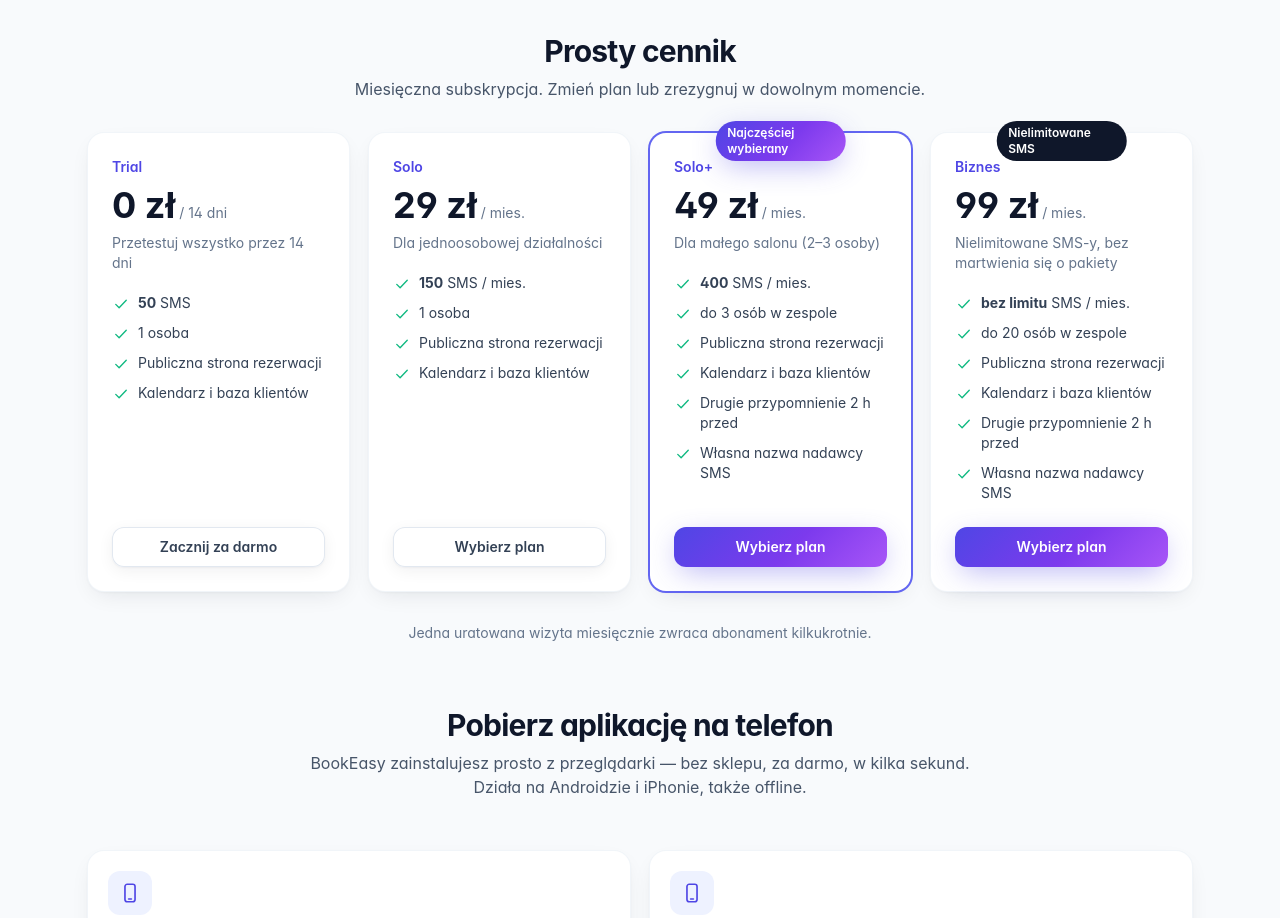
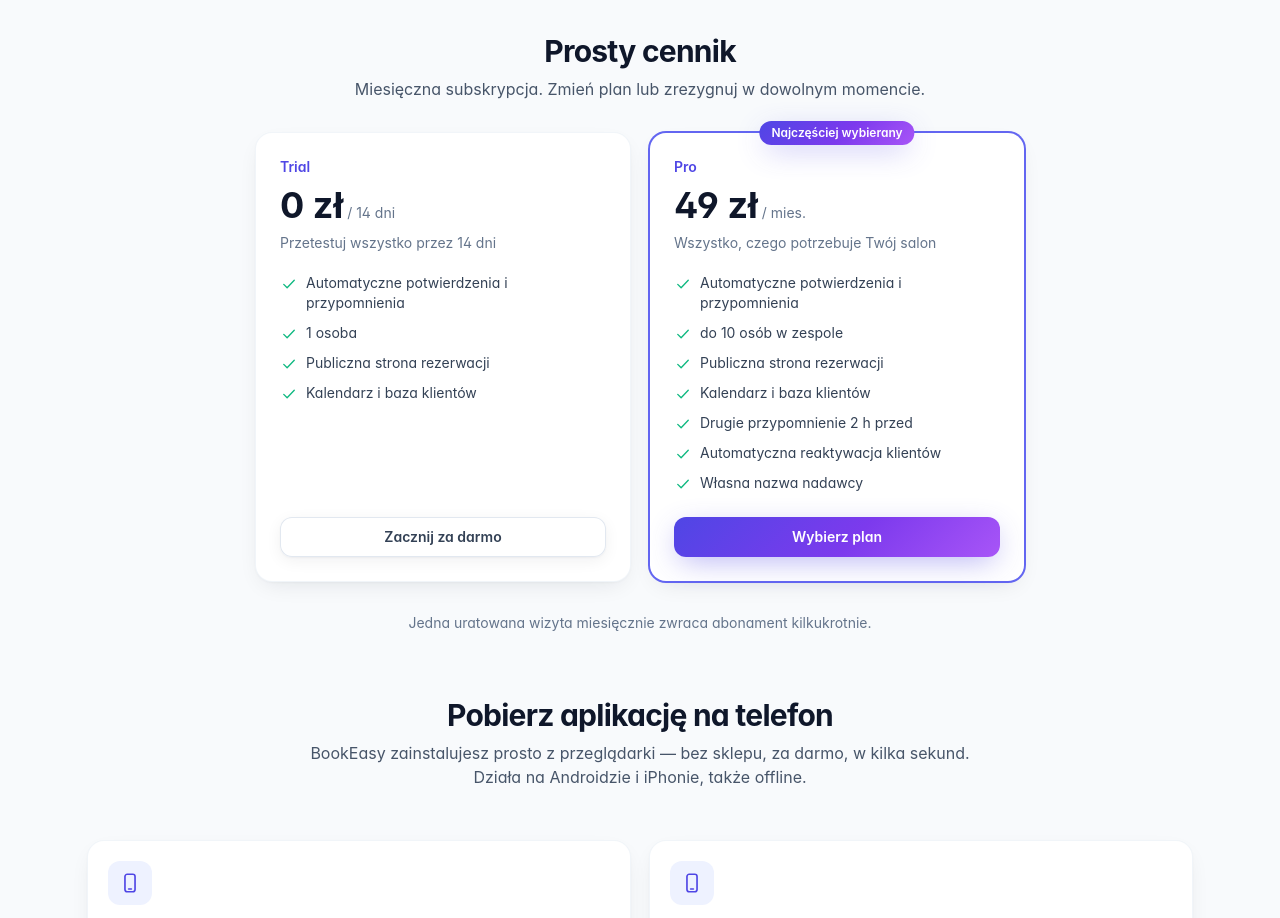
Before and after one commit to Esakis/rezerwacje-uslugodawcy, a Next.js app: page / in a window 1280 px wide. Shown: the part 1060-1978 px from the top of the page. Built offline with nearby package versions, Linux system fonts and the light colour scheme.

Commit message:
Cennik: dwa plany Trial i Pro, bez limitów SMS na kartach

```diff
--- a/app/page.tsx
+++ b/app/page.tsx
@@ -1,5 +1,5 @@
 import Link from "next/link";
-import { PLANS, PLAN_ORDER, smsLimitLabel, isUnlimited } from "@/lib/plans";
+import { PLANS, PLAN_ORDER } from "@/lib/plans";
 import { InstallAppButton } from "./install-app";
 import {
   IconClock,
@@ -91,7 +91,7 @@ export default function LandingPage() {
           <h2 className="text-3xl font-bold tracking-tight">Prosty cennik</h2>
           <p className="mt-2 text-ink-600">Miesięczna subskrypcja. Zmień plan lub zrezygnuj w dowolnym momencie.</p>
         </div>
-        <div className="mt-8 grid gap-5 sm:grid-cols-2 lg:grid-cols-4">
+        <div className="mx-auto mt-8 grid max-w-3xl gap-5 sm:grid-cols-2">
           {PLAN_ORDER.map((id) => {
             const p = PLANS[id];
             const highlight = p.highlight;
@@ -107,11 +107,6 @@ export default function LandingPage() {
                     Najczęściej wybierany
                   </span>
                 )}
-                {isUnlimited(p) && (
-                  <span className="absolute -top-3 left-1/2 -translate-x-1/2 rounded-full bg-ink-900 px-3 py-1 text-xs font-semibold text-white">
-                    Nielimitowane SMS
-                  </span>
-                )}
                 <div className="text-sm font-semibold text-brand-600">{p.name}</div>
                 <div className="mt-2 flex items-baseline gap-1">
                   <span className="text-4xl font-bold">{p.pricePlnMonth === 0 ? "0 zł" : `${p.pricePlnMonth} zł`}</span>
@@ -119,20 +114,19 @@ export default function LandingPage() {
                 </div>
                 <p className="mt-2 text-sm text-ink-500">{p.tagline}</p>
                 <ul className="mt-5 flex-1 space-y-2.5 text-sm text-ink-700">
-                  <Li>
-                    <strong>{smsLimitLabel(p)}</strong> SMS {id === "trial" ? "" : "/ mies."}
-                  </Li>
+                  <Li>Automatyczne potwierdzenia i przypomnienia</Li>
                   <Li>
                     {p.staffLimit === 1 ? "1 osoba" : `do ${p.staffLimit} osób w zespole`}
                   </Li>
                   <Li>Publiczna strona rezerwacji</Li>
                   <Li>Kalendarz i baza klientów</Li>
                   {p.secondReminder && <Li>Drugie przypomnienie 2 h przed</Li>}
-                  {p.customSender && <Li>Własna nazwa nadawcy SMS</Li>}
+                  {p.reactivation && <Li>Automatyczna reaktywacja klientów</Li>}
+                  {p.customSender && <Li>Własna nazwa nadawcy</Li>}
                 </ul>
                 <Link
                   href="/register"
-                  className={highlight || isUnlimited(p) ? "btn-primary mt-6" : "btn-secondary mt-6"}
+                  className={highlight ? "btn-primary mt-6" : "btn-secondary mt-6"}
                 >
                   {id === "trial" ? "Zacznij za darmo" : "Wybierz plan"}
                 </Link>
--- a/app/panel/layout.tsx
+++ b/app/panel/layout.tsx
@@ -1,7 +1,7 @@
 import Link from "next/link";
 import { redirect } from "next/navigation";
 import { getCurrentProvider } from "@/lib/auth";
-import { getPlan, subscriptionActive, smsLimitLabel, isUnlimited } from "@/lib/plans";
+import { getPlan, subscriptionActive, isUnlimited } from "@/lib/plans";
 import { bookingUrl } from "@/lib/tokens";
 import { logoutAction } from "./actions";
 import { PanelNav, PanelMobileNav } from "./nav";
@@ -80,7 +80,7 @@ export default async function PanelLayout({
         </div>
       ) : trialDaysLeft !== null ? (
         <div className="bg-amber-50 px-4 py-2 text-center text-sm text-amber-800">
-          Trial: pozostało {trialDaysLeft} dni. Wykorzystano {provider.smsUsed}/{smsLimitLabel(plan)} SMS.{" "}
+          Trial: pozostało {trialDaysLeft} dni.{" "}
           <Link href="/panel/settings" className="font-medium underline">
             Wybierz plan
           </Link>
--- a/app/panel/settings/plan-picker.tsx
+++ b/app/panel/settings/plan-picker.tsx
@@ -2,13 +2,13 @@
 
 import { useTransition } from "react";
 import { changePlan } from "./actions";
-import { PLANS, PLAN_ORDER, smsLimitLabel, isUnlimited } from "@/lib/plans";
+import { PLANS, PLAN_ORDER } from "@/lib/plans";
 
 export function PlanPicker({ current }: { current: string }) {
   const [pending, startTransition] = useTransition();
 
   return (
-    <div className="grid gap-4 sm:grid-cols-2 lg:grid-cols-4">
+    <div className="grid gap-4 sm:grid-cols-2">
       {PLAN_ORDER.map((id) => {
         const p = PLANS[id];
         const isCurrent = current === id;
@@ -19,20 +19,16 @@ export function PlanPicker({ current }: { current: string }) {
               isCurrent ? "border-brand-500 ring-1 ring-brand-500" : "border-ink-200"
             }`}
           >
-            {isUnlimited(p) && (
-              <span className="absolute right-3 top-3 rounded-full bg-ink-900 px-2 py-0.5 text-[10px] font-semibold text-white">
-                ∞ SMS
-              </span>
-            )}
             <div className="font-semibold">{p.name}</div>
             <div className="mt-1 text-2xl font-bold">
               {p.pricePlnMonth === 0 ? "0 zł" : `${p.pricePlnMonth} zł`}
               <span className="text-sm font-normal text-ink-400">{id === "trial" ? "" : "/mies."}</span>
             </div>
             <ul className="mt-2 space-y-1 text-xs text-ink-500">
-              <li>{smsLimitLabel(p)} SMS{id === "trial" ? "" : "/mies."}</li>
               <li>{p.staffLimit === 1 ? "1 osoba" : `do ${p.staffLimit} osób`}</li>
+              <li>Automatyczne potwierdzenia i przypomnienia</li>
               {p.secondReminder && <li>Drugie przypomnienie 2h</li>}
+              {p.reactivation && <li>Automatyczna reaktywacja klientów</li>}
               {p.customSender && <li>Własna nazwa nadawcy</li>}
             </ul>
             {isCurrent ? (
--- a/app/panel/settings/profile-form.tsx
+++ b/app/panel/settings/profile-form.tsx
@@ -53,7 +53,7 @@ export function ProfileForm({
 
       <div>
         <label className="label">
-          Nazwa nadawcy SMS {!customSenderAllowed && <span className="text-xs text-slate-400">(plan Solo+)</span>}
+          Nazwa nadawcy SMS {!customSenderAllowed && <span className="text-xs text-slate-400">(plan Pro)</span>}
         </label>
         <input
           name="smsSenderName"
@@ -74,12 +74,12 @@ export function ProfileForm({
           disabled={!secondReminderAllowed}
           className="rounded"
         />
-        Wysyłaj drugie przypomnienie 2 h przed wizytą {!secondReminderAllowed && "(plan Solo+)"}
+        Wysyłaj drugie przypomnienie 2 h przed wizytą {!secondReminderAllowed && "(plan Pro)"}
       </label>
 
       <div>
         <label className="label">
-          SMS „wróć do nas" {!reactivationAllowed && <span className="text-xs text-slate-400">(plan Solo+)</span>}
+          SMS „wróć do nas" {!reactivationAllowed && <span className="text-xs text-slate-400">(plan Pro)</span>}
         </label>
         <select
           name="reactivationWeeks"
--- a/lib/plans.ts
+++ b/lib/plans.ts
@@ -1,5 +1,7 @@
-// Definicje planów wg PLAN.md sekcja 4 (+ plan Biznes z nielimitowanymi SMS).
-export type PlanId = "trial" | "solo" | "solo_plus" | "biznes";
+// Definicje planów: darmowy trial + jeden płatny plan Pro.
+// Limity SMS pozostają wewnętrznym bezpiecznikiem (anty-nadużycia),
+// ale nie są komunikowane w cenniku.
+export type PlanId = "trial" | "pro";
 
 export interface Plan {
   id: PlanId;
@@ -28,47 +30,33 @@ export const PLANS: Record<PlanId, Plan> = {
     staffLimit: 1,
     tagline: "Przetestuj wszystko przez 14 dni",
   },
-  solo: {
-    id: "solo",
-    name: "Solo",
-    pricePlnMonth: 29,
-    smsLimit: 150,
-    secondReminder: false,
-    reactivation: false,
-    customSender: false,
-    staffLimit: 1,
-    tagline: "Dla jednoosobowej działalności",
-  },
-  solo_plus: {
-    id: "solo_plus",
-    name: "Solo+",
+  pro: {
+    id: "pro",
+    name: "Pro",
     pricePlnMonth: 49,
     smsLimit: 400,
     secondReminder: true,
     reactivation: true,
     customSender: true,
-    staffLimit: 3,
+    staffLimit: 10,
     highlight: true,
-    tagline: "Dla małego salonu (2–3 osoby)",
-  },
-  biznes: {
-    id: "biznes",
-    name: "Biznes",
-    pricePlnMonth: 99,
-    smsLimit: UNLIMITED,
-    secondReminder: true,
-    reactivation: true,
-    customSender: true,
-    staffLimit: 20,
-    tagline: "Nielimitowane SMS-y, bez martwienia się o pakiety",
+    tagline: "Wszystko, czego potrzebuje Twój salon",
   },
 };
 
-export const PLAN_ORDER: PlanId[] = ["trial", "solo", "solo_plus", "biznes"];
-export const PAID_PLANS: PlanId[] = ["solo", "solo_plus", "biznes"];
+export const PLAN_ORDER: PlanId[] = ["trial", "pro"];
+export const PAID_PLANS: PlanId[] = ["pro"];
+
+// Wycofane plany (konta sprzed zmiany cennika) — traktowane jak Pro.
+const LEGACY_PLANS: Record<string, PlanId> = {
+  solo: "pro",
+  solo_plus: "pro",
+  biznes: "pro",
+};
 
 export function getPlan(id: string): Plan {
-  return PLANS[(id as PlanId)] ?? PLANS.trial;
+  const mapped = LEGACY_PLANS[id] ?? (id as PlanId);
+  return PLANS[mapped] ?? PLANS.trial;
 }
 
 export function isUnlimited(plan: Plan): boolean {
@@ -86,9 +74,9 @@ export function smsLimitLabel(plan: Plan): string {
   return isUnlimited(plan) ? "bez limitu" : String(plan.smsLimit);
 }
 
-// Czy trial jest aktywny (albo plan płatny).
+// Czy trial jest aktywny (albo plan płatny — w tym wycofane plany legacy).
 export function subscriptionActive(plan: string, trialUntil: Date | null): boolean {
-  if (PAID_PLANS.includes(plan as PlanId)) return true;
+  if (getPlan(plan).pricePlnMonth > 0 && plan !== "trial") return true;
   if (plan === "trial" && trialUntil) return trialUntil.getTime() > Date.now();
   return false;
 }
```
Also changed, not shown: lib/stripe.ts (+3 -5 lines), 2 other files (tests, documents, lock files or other folders).
